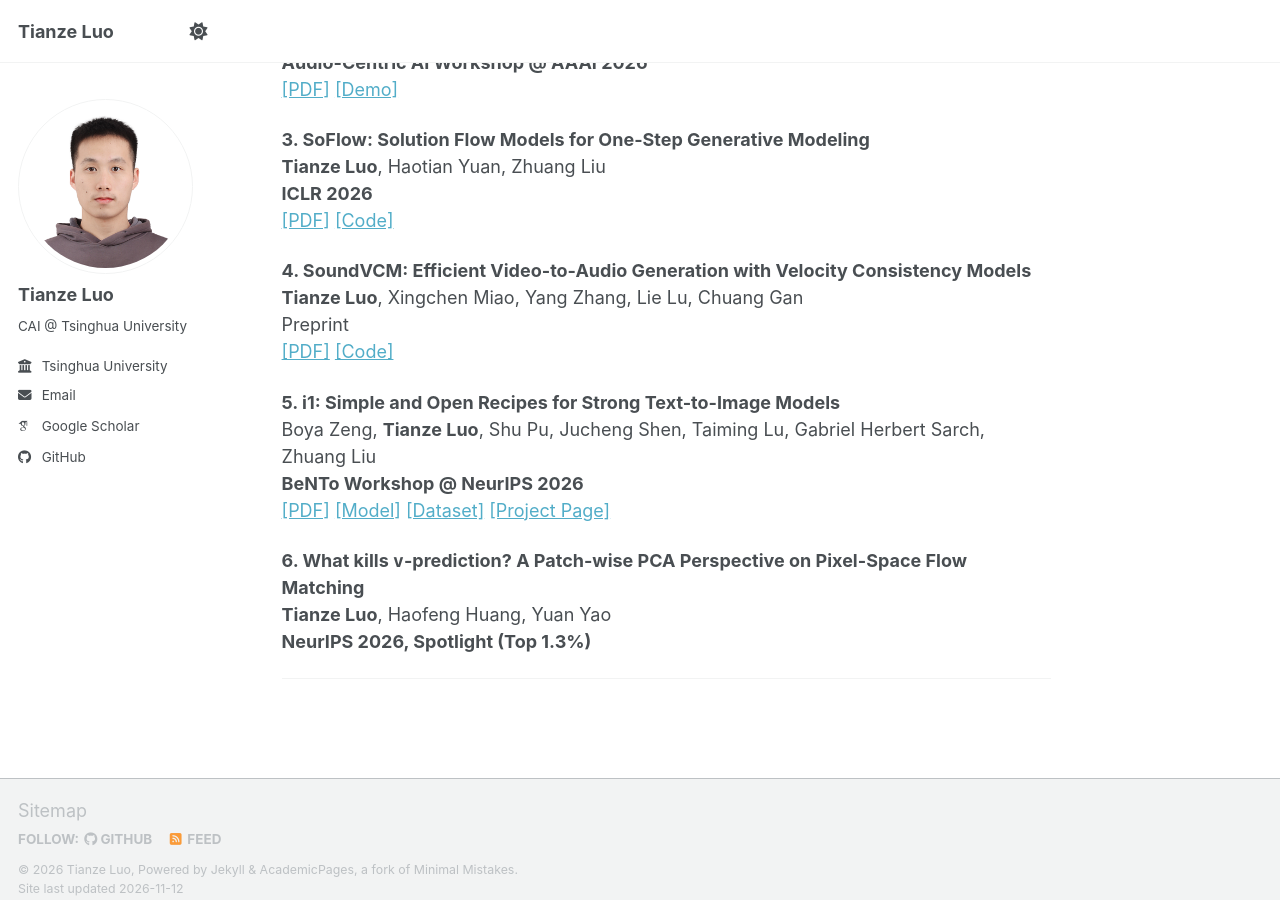
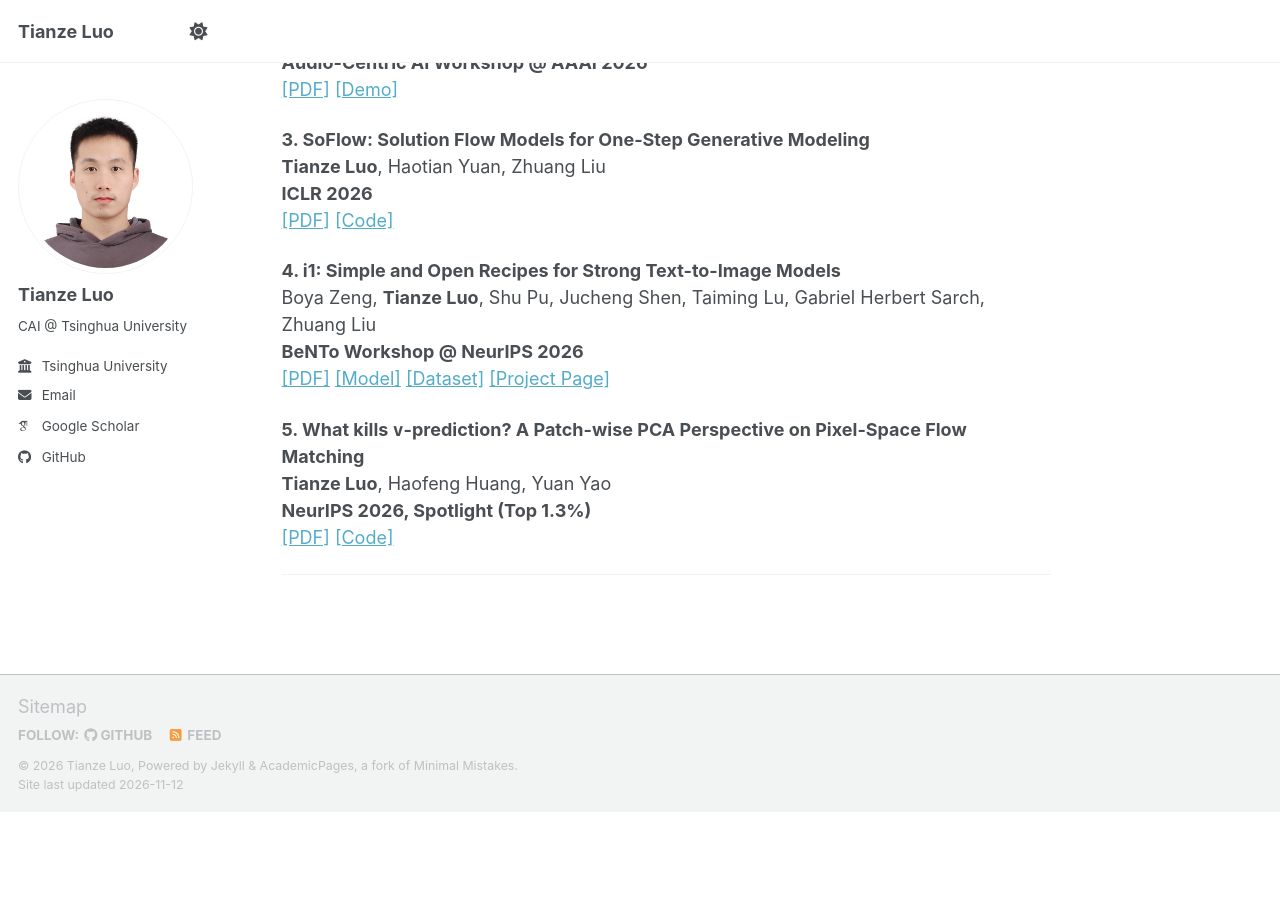
Before and after one commit to luotianze666/luotianze666.github.io, a Jekyll site: the page built from _pages/about.md, in a window 1280 px wide and 900 px high, scrolled down 567 px. Built offline with Jekyll 4.4.1, drawn with Linux system fonts in a browser that asks for light colours; some web fonts are replaced; a script bundle is joined from its source files by our own code; library files that are not in the unit come from our copies; after the commit the page ends 1379 px from its top, so only the background shows below that.

Commit message:
Update about.md

```diff
--- a/_pages/about.md
+++ b/_pages/about.md
@@ -35,21 +35,17 @@ My research interests are centered on advancing the frontiers of generative mode
 **3. SoFlow: Solution Flow Models for One-Step Generative Modeling** <br>
 **Tianze Luo**, Haotian Yuan, Zhuang Liu <br>
 **ICLR 2026** <br>
-[[PDF]](/files/SoFlow.pdf){: target="_blank"} [[Code]](https://github.com/luotianze666/SoFlow){: target="_blank"}
+[[PDF]](https://arxiv.org/abs/2512.15657){: target="_blank"} [[Code]](https://github.com/luotianze666/SoFlow){: target="_blank"}
 
-**4. SoundVCM: Efficient Video-to-Audio Generation with Velocity Consistency Models** <br>
-**Tianze Luo**, Xingchen Miao, Yang Zhang, Lie Lu, Chuang Gan <br>
-Preprint <br>
-[[PDF]](/files/SoundVCM.pdf){: target="_blank"} [[Code]](/files/SoundVCM.zip)
-
-**5. i1: Simple and Open Recipes for Strong Text-to-Image Models** <br>
+**4. i1: Simple and Open Recipes for Strong Text-to-Image Models** <br>
 Boya Zeng, **Tianze Luo**, Shu Pu, Jucheng Shen, Taiming Lu, Gabriel Herbert Sarch, Zhuang Liu <br>
 **BeNTo Workshop @ NeurIPS 2026** <br>
 [[PDF]](https://arxiv.org/abs/2606.11289){: target="_blank"} [[Model]](https://huggingface.co/zlab-princeton/i1-3B){: target="_blank"} [[Dataset]](https://huggingface.co/datasets/zlab-princeton/i1-captions){:
 target="_blank"} [[Project Page]](https://zlab-princeton.github.io/i1/){: target="_blank"}
 
-**6. What kills `v`-prediction? A Patch-wise PCA Perspective on Pixel-Space Flow Matching** <br>
+**5. What kills `v`-prediction? A Patch-wise PCA Perspective on Pixel-Space Flow Matching** <br>
 **Tianze Luo**, Haofeng Huang, Yuan Yao <br>
 **NeurIPS 2026, Spotlight (Top 1.3%)**  <br>
+[[PDF]](https://arxiv.org/abs/2611.12852){: target="_blank"} [[Code]](https://github.com/luotianze666/RiT){: target="_blank"}
 
 ---
```
